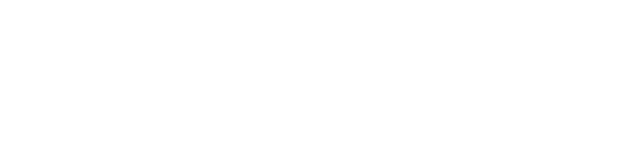
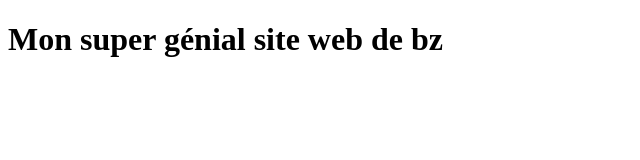
Before and after one commit to PaintAuChocolat/PageWebGestProjet, a plain HTML site: page index.html in a window 1280 px wide. Shown: the whole page, without its empty margins (0-640 px from the left). Drawn offline with Linux system fonts and the light colour scheme.

Commit message:
Update index.html

```diff
--- a/index.html
+++ b/index.html
@@ -5,7 +5,7 @@
     <title>title</title>
   </head>
   <body>
-
+<h1> Mon super génial site web de bz </h1>
     <!-- page content -->
   </body>
 </html>
```
